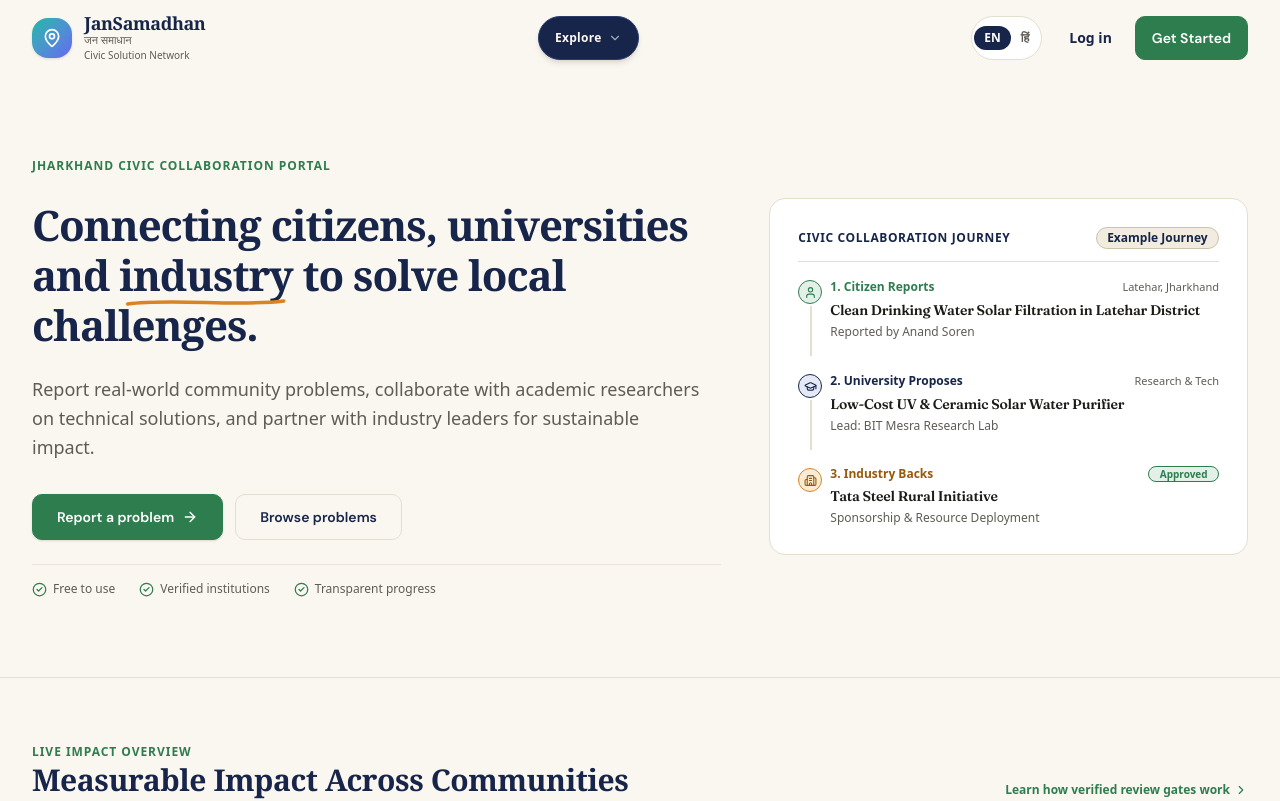
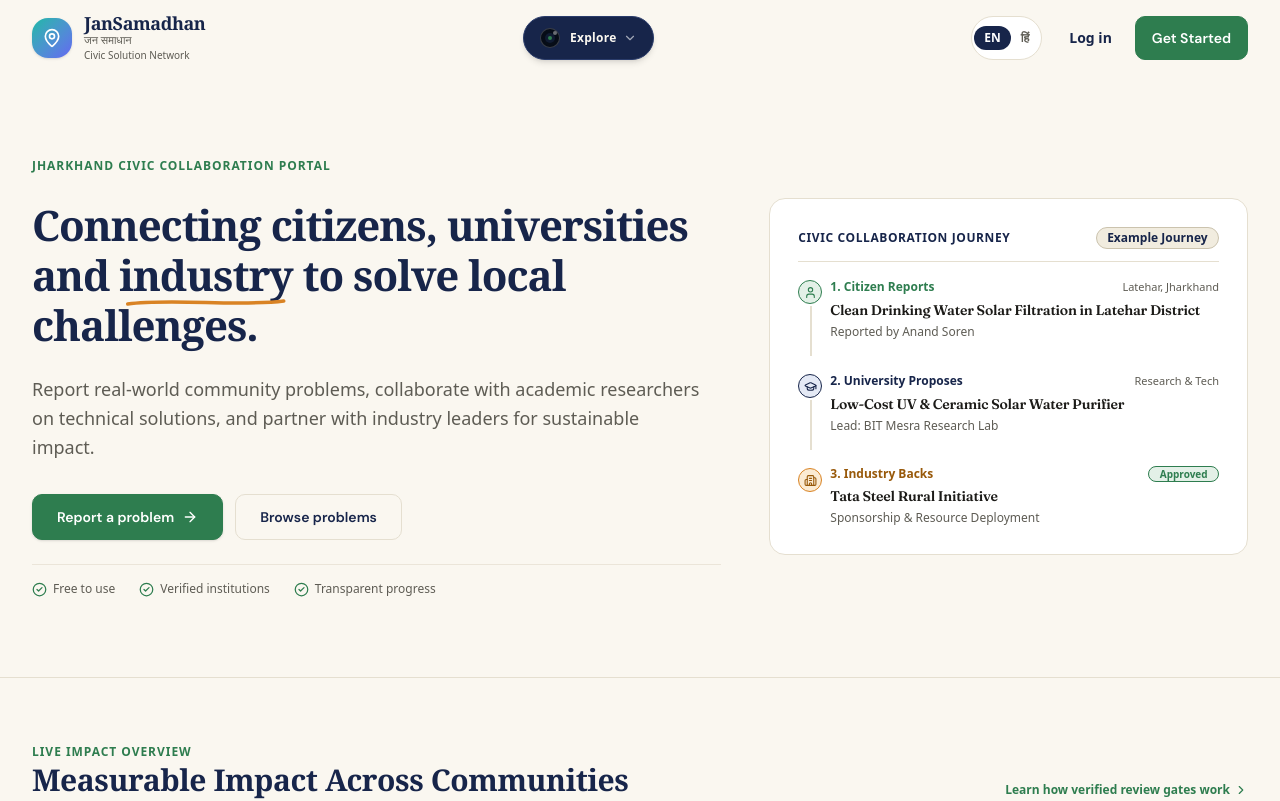
Before and after one commit to tapabratadas126/JanSamadhan, a Next.js app: page / in a window 1280 px wide. Shown: the top 801 px of the page. Built offline with nearby package versions, Linux system fonts and the light colour scheme; no server answers; the database is empty.

Commit message:
fix: restore camera cutout lens and smooth dropdown in IslandNavbar

```diff
--- a/src/components/layout/IslandNavbar.tsx
+++ b/src/components/layout/IslandNavbar.tsx
@@ -72,6 +72,13 @@ export default function IslandNavbar({
 
 
 
+        {/* Camera Cutout Lens Element */}
+        <div className="relative flex items-center justify-center w-5 h-5 rounded-full bg-[#070d18] border border-white/20 shadow-inner mr-2.5 shrink-0">
+          <div className="w-2.5 h-2.5 rounded-full bg-[#111c34] flex items-center justify-center shadow-inner">
+            <div className="w-1 h-1 rounded-full bg-[#2E7D4F] animate-pulse" />
+          </div>
+          <div className="absolute top-0.5 right-0.5 w-1 h-1 rounded-full bg-white/40 blur-[0.2px]" />
+        </div>
 
         {/* Current Active Page Label */}
         <span className="text-xs font-semibold tracking-wide text-[#FAF7F0] mr-1.5 font-sans">
```
